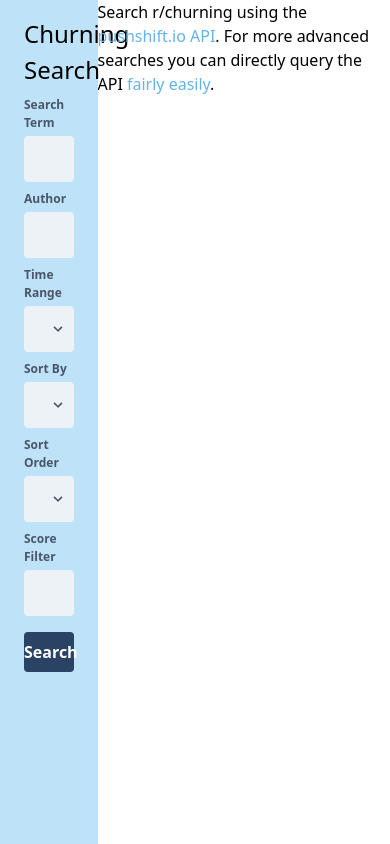
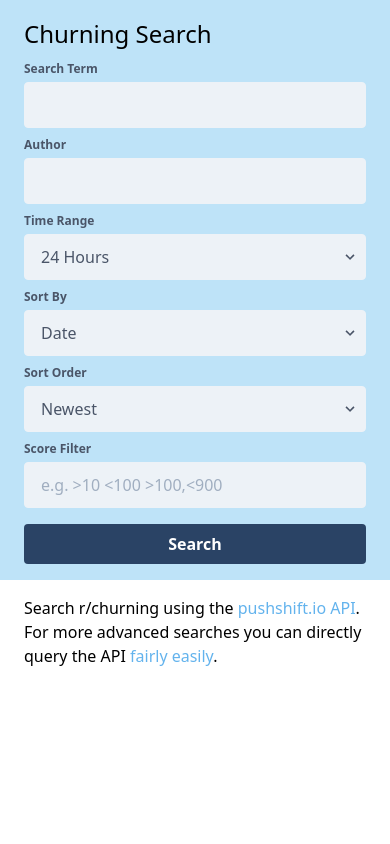
Before and after one commit to jonluca/sony-search, a React (Vite) app: page / in a window 390 px wide. Built offline with nearby package versions, Linux system fonts and the light colour scheme.

Commit message:
Fix responsive design

```diff
--- a/src/app.tsx
+++ b/src/app.tsx
@@ -192,7 +192,7 @@ export class App extends React.Component<{}, AppState> {
 
         let threadBadge;
         if (comment.thread) {
-          threadBadge = <span className="inline-block bg-blue-600 rounded-full px-3 py-1 text-xs font-semibold text-white">
+          threadBadge = <span className="inline-block bg-blue-600 rounded-full px-3 py-1 text-xs font-semibold text-white mr-2">
             {comment.thread}
           </span>
         }
@@ -201,15 +201,15 @@ export class App extends React.Component<{}, AppState> {
           <a href={`https://reddit.com${permalink}`} target="_blank">
             {comment.body}
           </a>
-          <div className="flex mt-3">
-            <div className="mr-auto">
+          <div className="md:flex mt-3">
+            <div className="inline-block md:block md:mr-auto">
               <div className="inline-block bg-blue-900 rounded-full px-3 py-1 text-xs font-semibold text-white mr-2"
                    title={new Date(comment.created_utc * 1000).toLocaleString()}>
                 {ta.ago((comment.created_utc * 1000))}
               </div>
               {threadBadge}
             </div>
-            <div className="">
+            <div className="inline-block md:block">
               <a className="inline-block bg-blue-900 rounded-full px-3 py-1 text-xs font-semibold text-white mr-2"
                  target="_blank"
                  href={`https://reddit.com/u/${comment.author}`}>
@@ -226,10 +226,10 @@ export class App extends React.Component<{}, AppState> {
       content = <div className="flex-1 flex flex-col overflow-hidden">
         <div className="border-b flex px-6 py-2 items-center flex-none">
           <div className="flex flex-col font-bold">
-            Showing {filterCount < resultCount ? `${filterCount} filtered results from `: ''}{resultCount} total results
-          </div>
+            Showing {filterCount < resultCount ? `${filterCount} of `: ''}{resultCount} results
+		  </div>
           <div className="ml-auto flex items-center">
-            <label className="block text-gray-700 text-xs font-bold mr-2">Thread Filter</label>
+            <label className="hidden md:block text-gray-700 text-xs font-bold mr-2">Thread Filter</label>
             <div className="relative">
               <select onChange={this.handleThreadTypeChange}
                       value={this.state.threadType}
@@ -253,15 +253,15 @@ export class App extends React.Component<{}, AppState> {
       if (this.state.searching) {
         content = <div className="loader ease-linear rounded-full border-8 border-t-8 border-gray-200 h-32 w-32 mx-auto my-4" />
       } else {
-        content = <div className="flex-1 flex flex-col overflow-hidden">
+        content = <div className="flex-1 px-6 py-4">
           <p>Search r/churning using the <a className={linkClass} href="https://pushshift.io/">pushshift.io API</a>. For more advanced searches you can directly query the API <a className={linkClass} href="https://api.pushshift.io/reddit/comment/search?distinguished=admin&q=howdy&subreddit=!ModSupport">fairly easily</a>.</p>
         </div>
       }
     }
     // Combine everything and return
     return (
-      <div className="h-screen flex">
-        <form onSubmit={this.searchSubmit} className="w-1/4 px-6 py-4 bg-blue-200">
+      <div className="md:h-screen md:flex">
+        <form onSubmit={this.searchSubmit} className="md:w-1/4 px-6 py-4 bg-blue-200">
           <div>
             <h1 className="text-2xl">Churning Search</h1>
           </div>
@@ -353,7 +353,7 @@ export class App extends React.Component<{}, AppState> {
             </div>
           }
         </form>
-        {content}
+		{content}
       </div>
     );
   }
```
